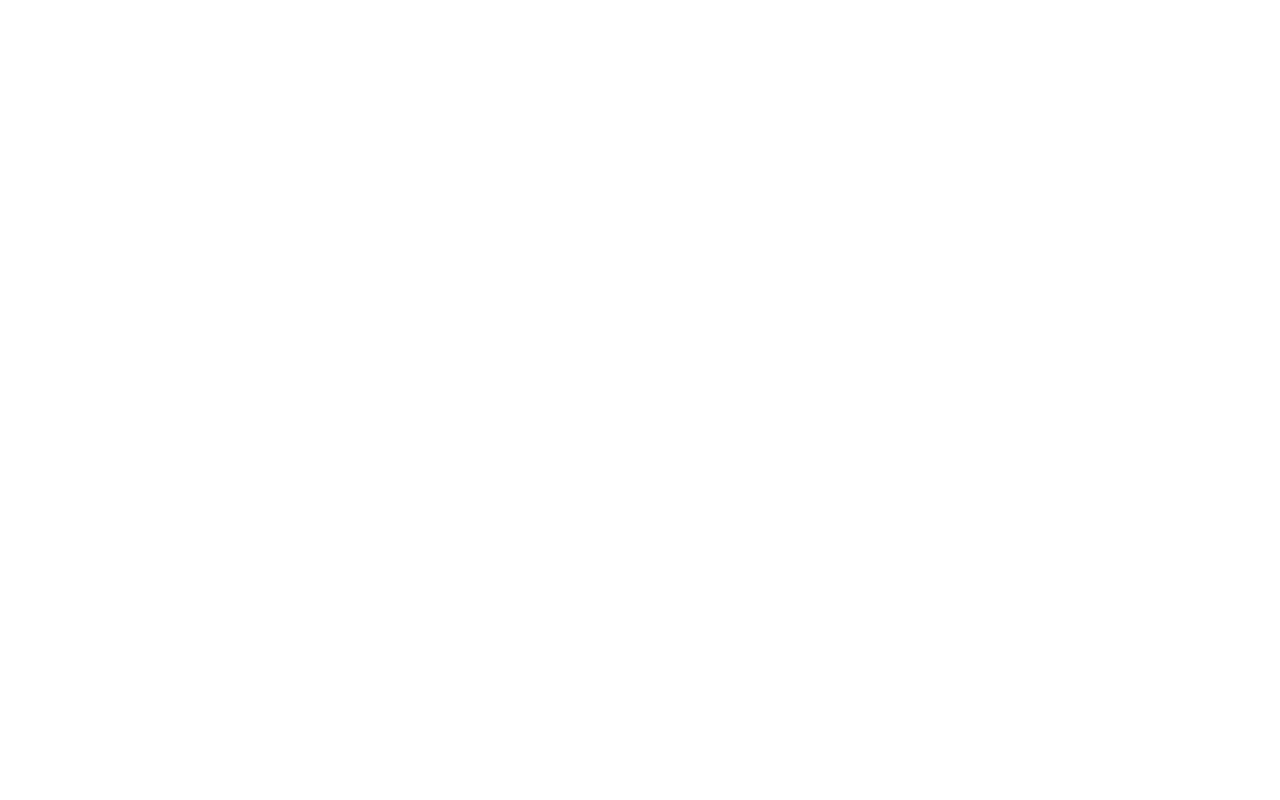
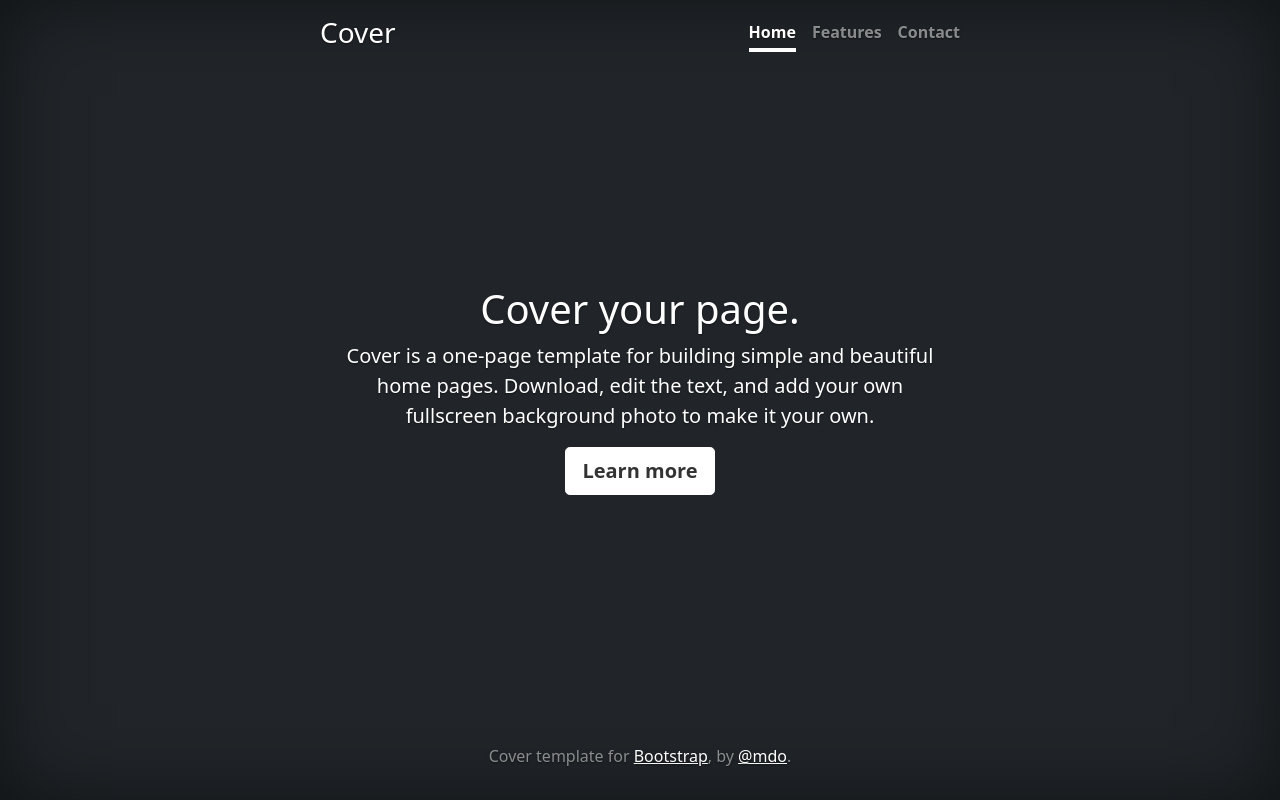
Before and after one commit to juanchehin/temperatura-ideal, a website: page views/pages/index.html in a window 1280 px wide. Drawn offline with nearby package versions, Linux system fonts and the light colour scheme.

Commit message:
pagina inicial

```diff
--- /dev/null
+++ b/controllers/tempController.js
@@ -0,0 +1,3 @@
+exports.index = function(req, res, next) {
+    res.render('index');
+};
--- a/package.json
+++ b/package.json
@@ -4,7 +4,8 @@
     "description": "App para obtener la temperatura ideal de un aire acondicionado en una zona del mundo en particular",
     "main": "index.js",
     "scripts": {
-    "test": "echo \"Error: no test specified\" && exit 1"
+        "test": "echo \"Error: no test specified\" && exit 1",
+        "start": "node ./index.js"
     },
     "author": "Chehin Juan Martin",
     "license": "ISC",
--- /dev/null
+++ b/public/css/cover.css
@@ -0,0 +1,53 @@
+/*
+ * Globals
+ */
+
+
+/* Custom default button */
+.btn-secondary,
+.btn-secondary:hover,
+.btn-secondary:focus {
+  color: #333;
+  text-shadow: none; /* Prevent inheritance from `body` */
+}
+
+
+/*
+ * Base structure
+ */
+
+body {
+  text-shadow: 0 .05rem .1rem rgba(0, 0, 0, .5);
+  box-shadow: inset 0 0 5rem rgba(0, 0, 0, .5);
+}
+
+.cover-container {
+  max-width: 42em;
+}
+
+
+/*
+ * Header
+ */
+
+.nav-masthead .nav-link {
+  padding: .25rem 0;
+  font-weight: 700;
+  color: rgba(255, 255, 255, .5);
+  background-color: transparent;
+  border-bottom: .25rem solid transparent;
+}
+
+.nav-masthead .nav-link:hover,
+.nav-masthead .nav-link:focus {
+  border-bottom-color: rgba(255, 255, 255, .25);
+}
+
+.nav-masthead .nav-link + .nav-link {
+  margin-left: 1rem;
+}
+
+.nav-masthead .active {
+  color: #fff;
+  border-bottom-color: #fff;
+}
--- a/views/pages/index.html
+++ b/views/pages/index.html
@@ -1,14 +1,69 @@
-<!DOCTYPE html>
-<html lang="en">
+<!doctype html>
+<html lang="en" class="h-100">
 
 <head>
-    <meta charset="UTF-8">
-    <meta http-equiv="X-UA-Compatible" content="IE=edge">
-    <meta name="viewport" content="width=device-width, initial-scale=1.0">
+    <meta charset="utf-8">
+    <meta name="viewport" content="width=device-width, initial-scale=1">
+    <meta name="description" content="">
+    <meta name="author" content="Slider tucuman">
+    <meta name="generator" content="Hugo 0.88.1">
     <title>Temperatura ideal</title>
+
+    <link rel="canonical" href="https://getbootstrap.com/docs/5.1/examples/cover/">
+
+    <!-- Bootstrap core CSS -->
+    <link href="https://cdn.jsdelivr.net/npm/bootstrap@5.1.3/dist/css/bootstrap.min.css" rel="stylesheet" integrity="sha384-1BmE4kWBq78iYhFldvKuhfTAU6auU8tT94WrHftjDbrCEXSU1oBoqyl2QvZ6jIW3" crossorigin="anonymous">
+
+
+    <style>
+        .bd-placeholder-img {
+            font-size: 1.125rem;
+            text-anchor: middle;
+            -webkit-user-select: none;
+            -moz-user-select: none;
+            user-select: none;
+        }
+
+        @media (min-width: 768px) {
+            .bd-placeholder-img-lg {
+                font-size: 3.5rem;
+            }
+        }
+    </style>
+
+
+    <!-- Custom styles for this template -->
+    <link href="../../public/css/cover.css" rel="stylesheet">
 </head>
 
-<body>
+<body class="d-flex h-100 text-center text-white bg-dark">
+
+    <div class="cover-container d-flex w-100 h-100 p-3 mx-auto flex-column">
+        <header class="mb-auto">
+            <div>
+                <h3 class="float-md-start mb-0">Cover</h3>
+                <nav class="nav nav-masthead justify-content-center float-md-end">
+                    <a class="nav-link active" aria-current="page" href="#">Home</a>
+                    <a class="nav-link" href="#">Features</a>
+                    <a class="nav-link" href="#">Contact</a>
+                </nav>
+            </div>
+        </header>
+
+        <main class="px-3">
+            <h1>Cover your page.</h1>
+            <p class="lead">Cover is a one-page template for building simple and beautiful home pages. Download, edit the text, and add your own fullscreen background photo to make it your own.</p>
+            <p class="lead">
+                <a href="#" class="btn btn-lg btn-secondary fw-bold border-white bg-white">Learn more</a>
+            </p>
+        </main>
+
+        <footer class="mt-auto text-white-50">
+            <p>Cover template for <a href="https://getbootstrap.com/" class="text-white">Bootstrap</a>, by <a href="https://twitter.com/mdo" class="text-white">@mdo</a>.</p>
+        </footer>
+    </div>
+
+
 
 </body>
 
```
Also changed, not shown: index.js (added, +17 -0 lines), routes/index.js (+10 -0 lines). Lines whose indentation alone changed are shown as unchanged.
